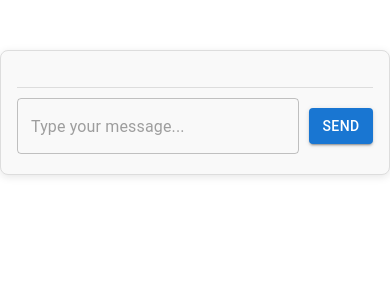
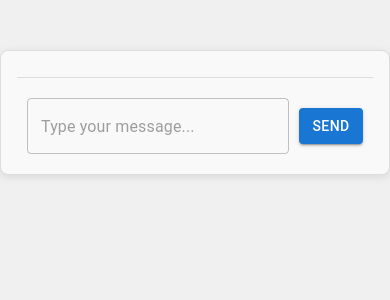
Before and after one commit to liyufeng0802/APIVerse, a React (Create React App) app in the folder frontend/: page / in a window 390 px wide. Shown: the top 300 px of the page. Built offline with nearby package versions, Linux system fonts and the light colour scheme.

Commit message:
Backup design 2

```diff
--- a/frontend/src/App.css
+++ b/frontend/src/App.css
@@ -36,3 +36,16 @@
     transform: rotate(360deg);
   }
 }
+
+body {
+  font-family: 'Arial', sans-serif;
+  background-color: #f0f0f0;
+}
+
+@media (max-width: 768px) {
+  .chat-container,
+  .input-area,
+  .message-list {
+    padding: 10px;
+  }
+}
--- a/frontend/src/components/ChatContainer/ChatContainer.js
+++ b/frontend/src/components/ChatContainer/ChatContainer.js
@@ -16,6 +16,8 @@
                 const newMessage = {text: messageText.trim(), sender: 'user'};
                 setMessages([...messages, newMessage]);
                 handleBotResponse(messageText.trim());
+            } else {
+                alert('Please enter a message');
             }
         }, 500);
     };
```
Also changed, not shown: frontend/src/components/Message/Message.css (+9 -0 lines).
